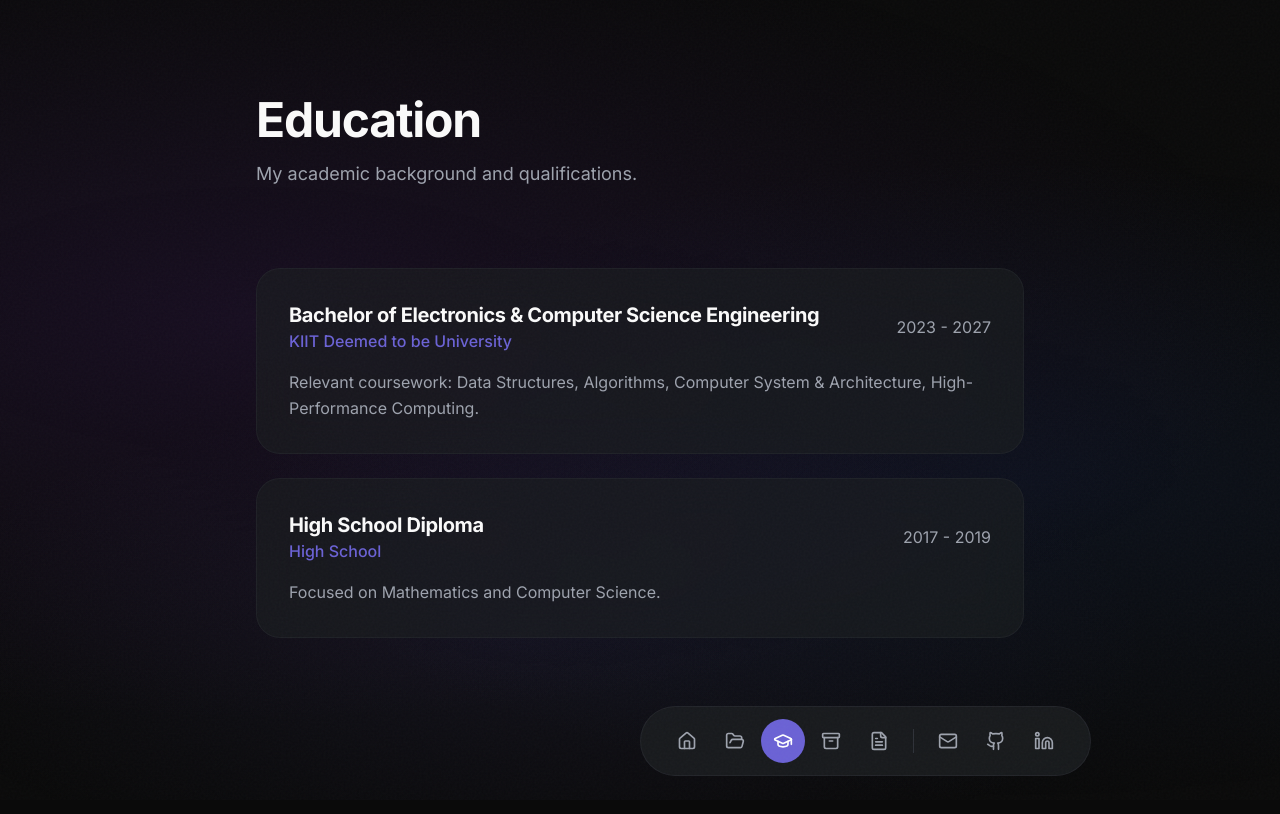
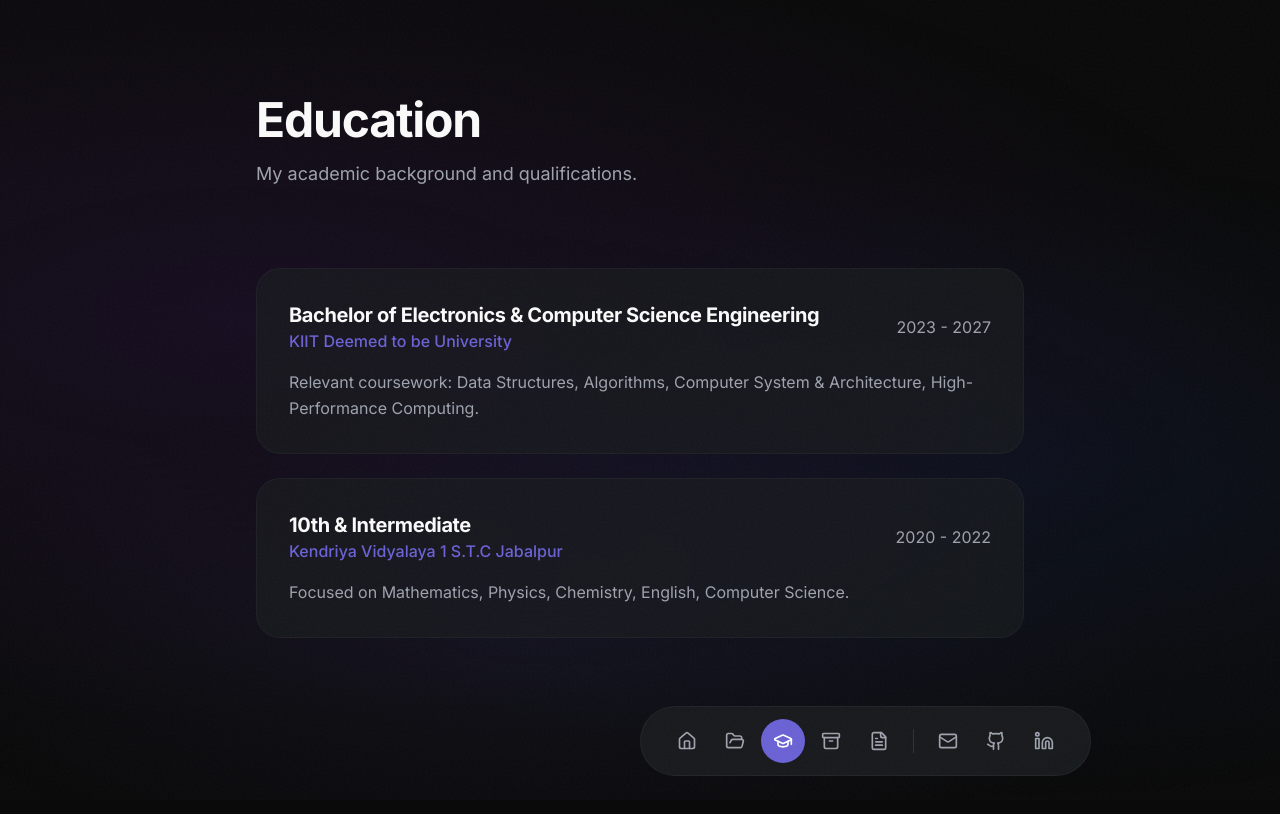
Before and after one commit to ravii17/Portfolio, a React (Vite) app: page /education in a window 1280 px wide. Shown: the top 814 px of the page. Built offline with nearby package versions, Linux system fonts and the light colour scheme; the HTML template or start-up script is replaced by a standard one.

Commit message:
education profile

```diff
--- a/src/pages/Education.tsx
+++ b/src/pages/Education.tsx
@@ -10,10 +10,10 @@ const educationData = [
     description: "Relevant coursework: Data Structures, Algorithms, Computer System & Architecture, High-Performance Computing.",
   },
   {
-    institution: "High School",
-    degree: "High School Diploma",
-    period: "2017 - 2019",
-    description: "Focused on Mathematics and Computer Science.",
+    institution: "Kendriya Vidyalaya 1 S.T.C Jabalpur",
+    degree: "10th & Intermediate",
+    period: "2020 - 2022",
+    description: "Focused on Mathematics, Physics, Chemistry, English, Computer Science.",
   }
 ];
 
```
